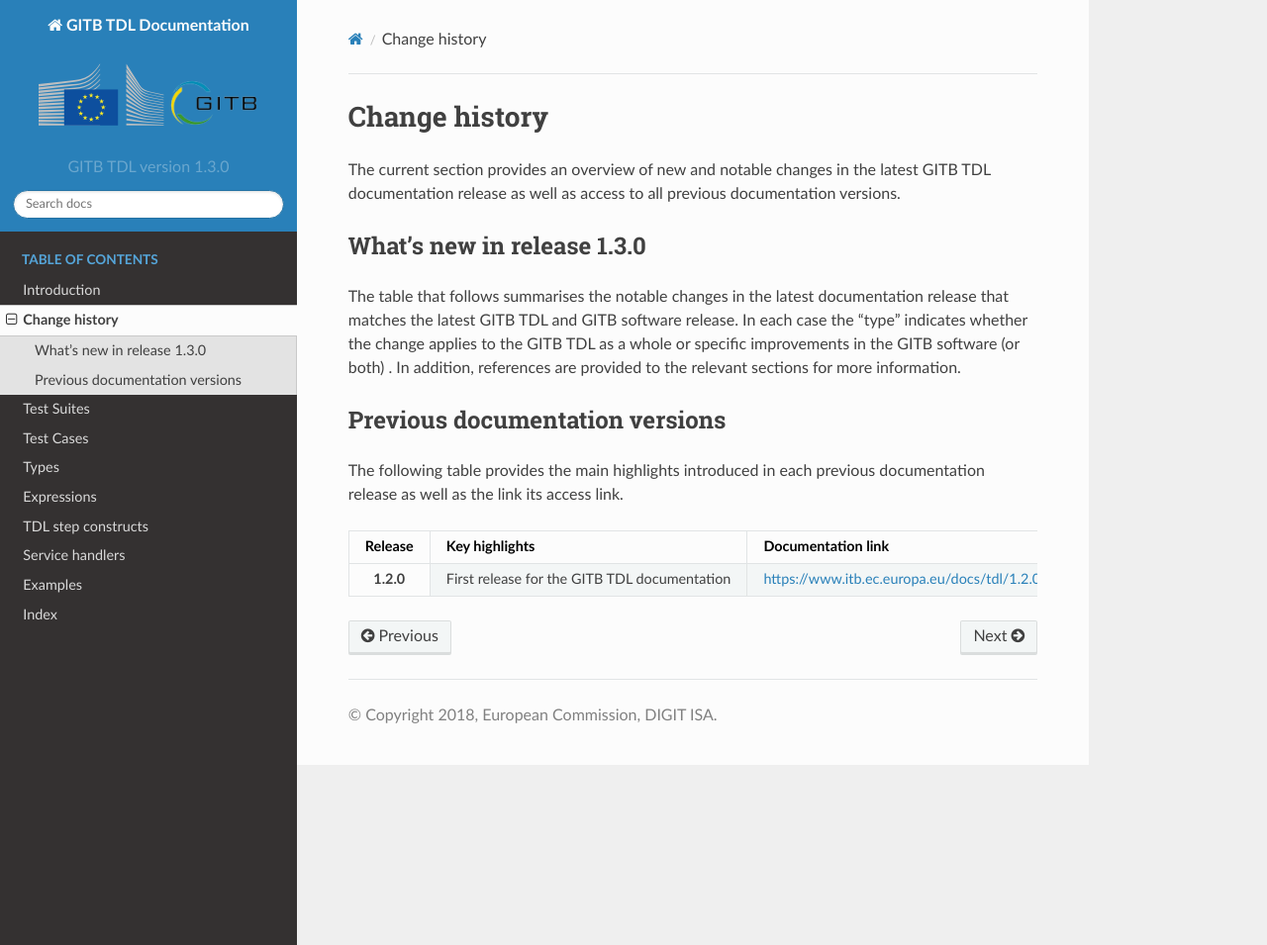
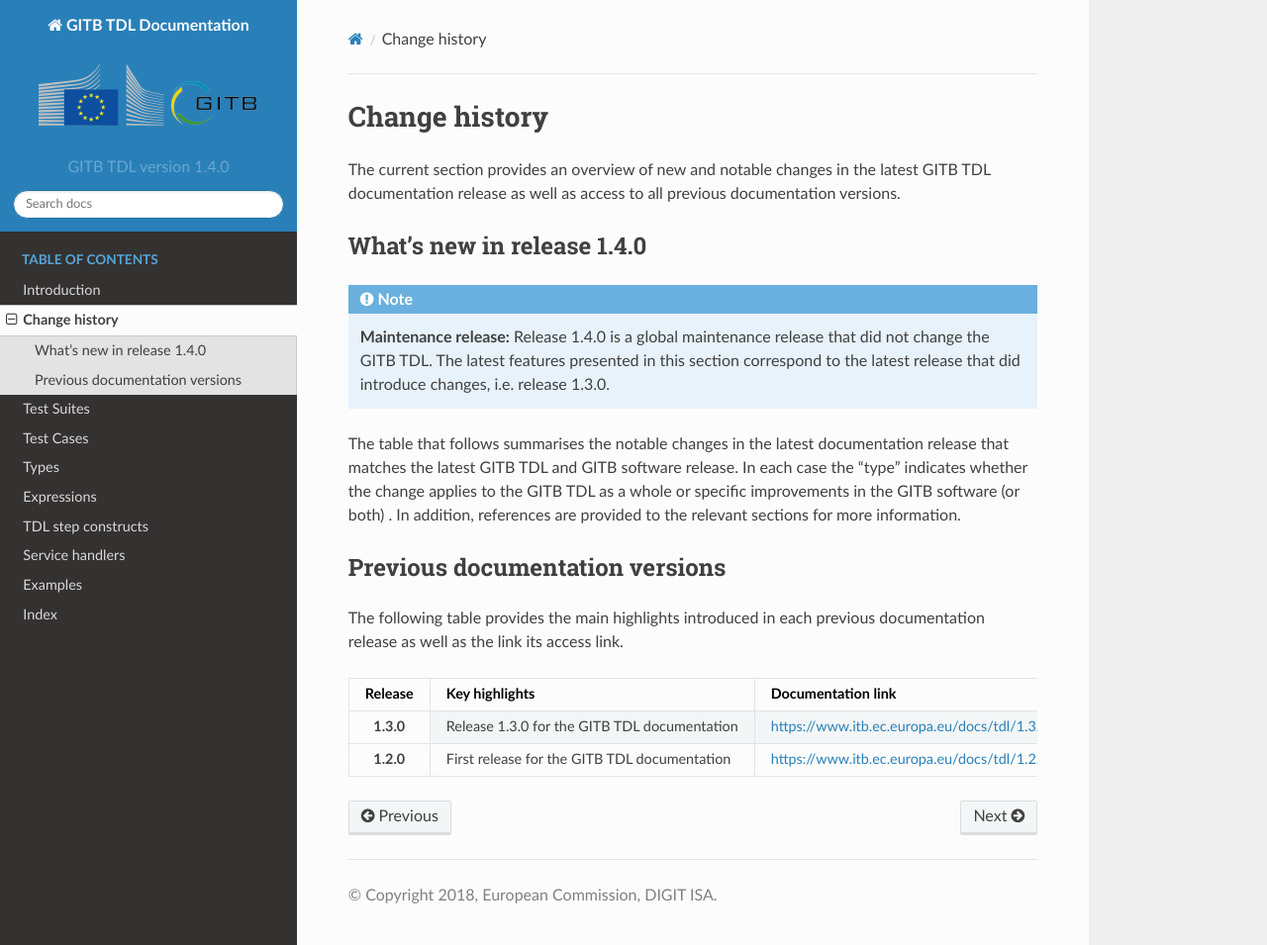
Before and after one commit to ISAITB/docs-tdl, a Sphinx documentation site: the page built from source/changelog/index.rst, in a window 1280 px wide and 955 px high. Shown: the whole window at 99% size. Built offline with Sphinx 7.4.7 and the Read the Docs theme 2.0.0, drawn with Linux system fonts in a browser that asks for light colours.

Commit message:
Update for release 1.4.0

```diff
--- a/source/changelog/index.rst
+++ b/source/changelog/index.rst
@@ -7,8 +7,12 @@
 The current section provides an overview of new and notable changes in the latest GITB TDL documentation release
 as well as access to all previous documentation versions.
 
-What's new in release 1.3.0
+What's new in release 1.4.0
 ---------------------------
+
+.. note::
+    **Maintenance release:** Release 1.4.0 is a global maintenance release that did not change the GITB TDL. The latest features presented
+    in this section correspond to the latest release that did introduce changes, i.e. release 1.3.0.
 
 The table that follows summarises the notable changes in the latest documentation release that matches the latest
 GITB TDL and GITB software release. In each case the "type" indicates whether the change applies to the GITB TDL as
@@ -43,4 +47,5 @@
     :header: "Release", "Key highlights", "Documentation link"
     :stub-columns: 1
 
+    1.3.0, Release 1.3.0 for the GITB TDL documentation, https://www.itb.ec.europa.eu/docs/tdl/1.3.0/
     1.2.0, First release for the GITB TDL documentation, https://www.itb.ec.europa.eu/docs/tdl/1.2.0/
--- a/source/conf.py
+++ b/source/conf.py
@@ -24,9 +24,9 @@
 author = 'European Commission, DIGIT ISA'
 
 # The short X.Y version
-version = 'GITB TDL version 1.3.0'
+version = 'GITB TDL version 1.4.0'
 # The full version, including alpha/beta/rc tags
-release = 'GITB TDL version 1.3.0'
+release = 'GITB TDL version 1.4.0'
 
 html_show_sourcelink = False
 html_show_sphinx = False
```
